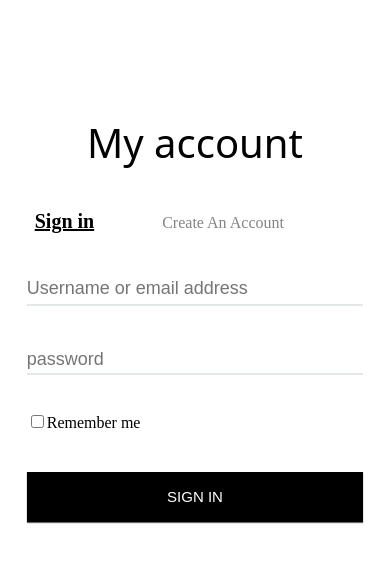
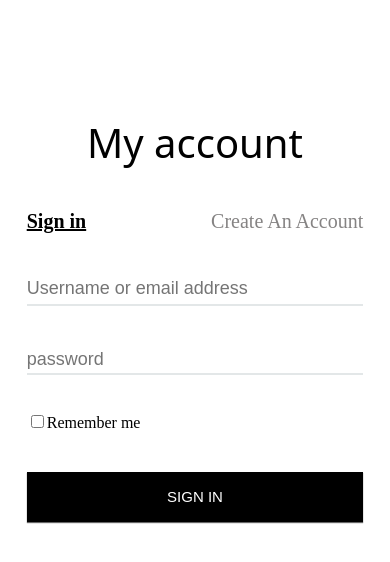
Before and after one commit to Its-premmine/myui2, a React (Create React App) app: page / in a window 390 px wide. Shown: the top 562 px of the page. Built offline with nearby package versions, Linux system fonts and the light colour scheme.

Commit message:
second error

```diff
--- a/src/App.jsx
+++ b/src/App.jsx
@@ -1,10 +1,14 @@
 import React from "react";
-import "./App.scss"
+import "./App.scss";
+
+
+
 
 const App = () => {
     return(
         <div className="mainbody">
-            <div className="contantdiv">
+
+            <form className="contantdiv">
                 <h1 className="myacctitle">My account</h1>
                 <div className="spandiv"><span className="signinbox"><u>Sign in</u></span><span className="creatacc">Create An Account</span></div>
                 <input type="text" className="inputField" placeholder="Username or email address " name="name"/>
@@ -13,13 +17,15 @@ const App = () => {
                 <input type="password" className="inputFieldpassword" placeholder="password" />
                 <br />
 
-                <input type="checkbox" className="checkbox"/>
-                <label for="html">Remember me</label>
+                <input type="checkbox" name="checkbox1" id="checkbox1" className="checkbox"/>
+                <label for="checkbox1">Remember me</label>
                 <br />
 
                 <input type="submit" className="passBut"  value="SIGN IN" />
                 <br />
-            </div>
+
+            </form>
+
 
 
 
--- a/src/App.scss
+++ b/src/App.scss
@@ -22,29 +22,31 @@
 
 .spandiv{
     margin-top: 40px;
+    display: flex;
+    justify-content: space-between;
+    flex-direction: row;
+
 }
+
+
 
 .signinbox{
 
-    padding: 8px;
-    margin-right: 130px;
+
+    // margin-right: 130px;
     font-size: 20px;
     font-weight: 600;
 
 }
 
 .creatacc{
+
     color: rgb(133, 131, 131);
     font-weight: 200;
     font-size: 20px;
 
 }
-.form__group {
-    position: relative;
 
-
-    width: 100%;
-  }
 
 .inputField{
     width: 100%;
@@ -59,13 +61,7 @@
 
 
 }
-.labelIdEmail {
-    position: absolute;
-    top: 0;
-    display: block;
-    font-size: 30px;
-    color: gray;
-}
+
 
 .inputFieldpassword{
 
@@ -100,22 +96,10 @@
 
 }
 
-@media  (max-width :700px) {
+@media (max-width : 800px) {
     .contantdiv{
+        margin: 2px;
         width: 90%;
-        margin: 2px;
-
-    }
-    .spandiv{
-
-    }
-
-
-}
-@media  (max-width :400px) {
-    .creatacc{
-        font-size: 16px;
-        margin-left: -70px;
     }
 
 }
```
